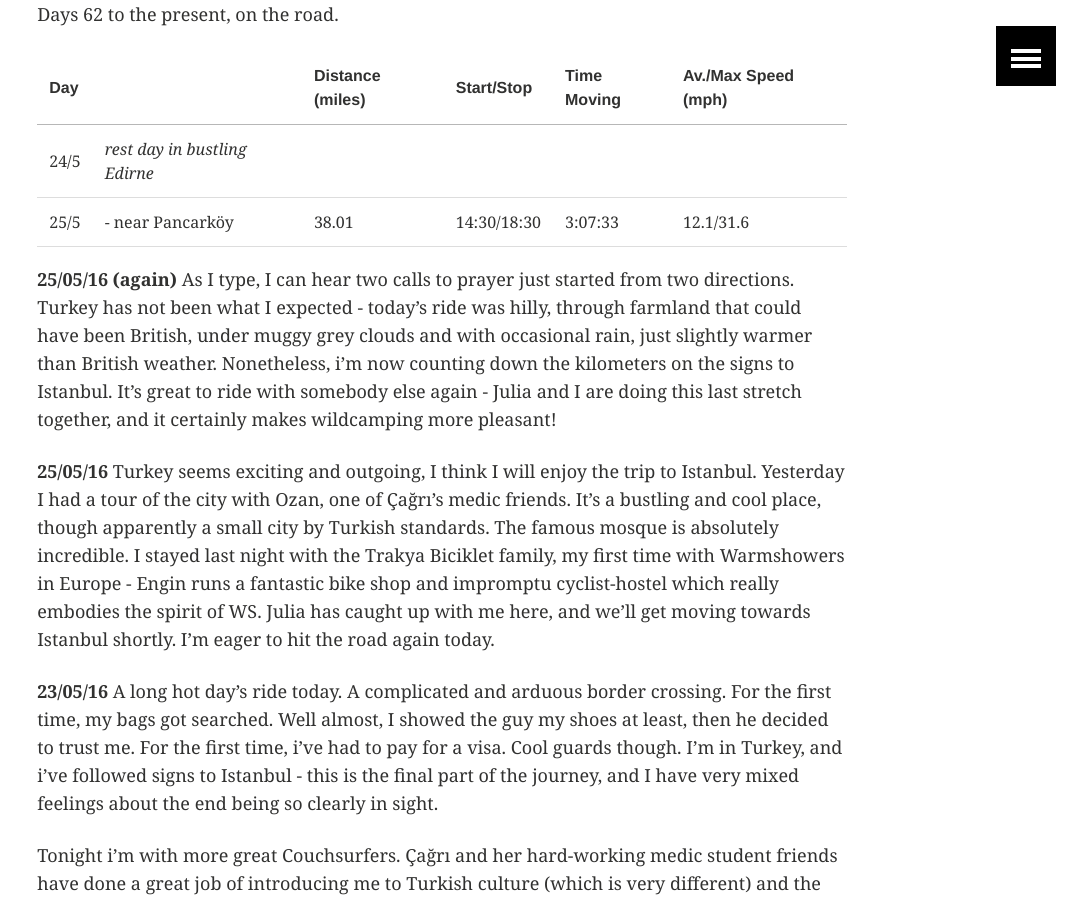
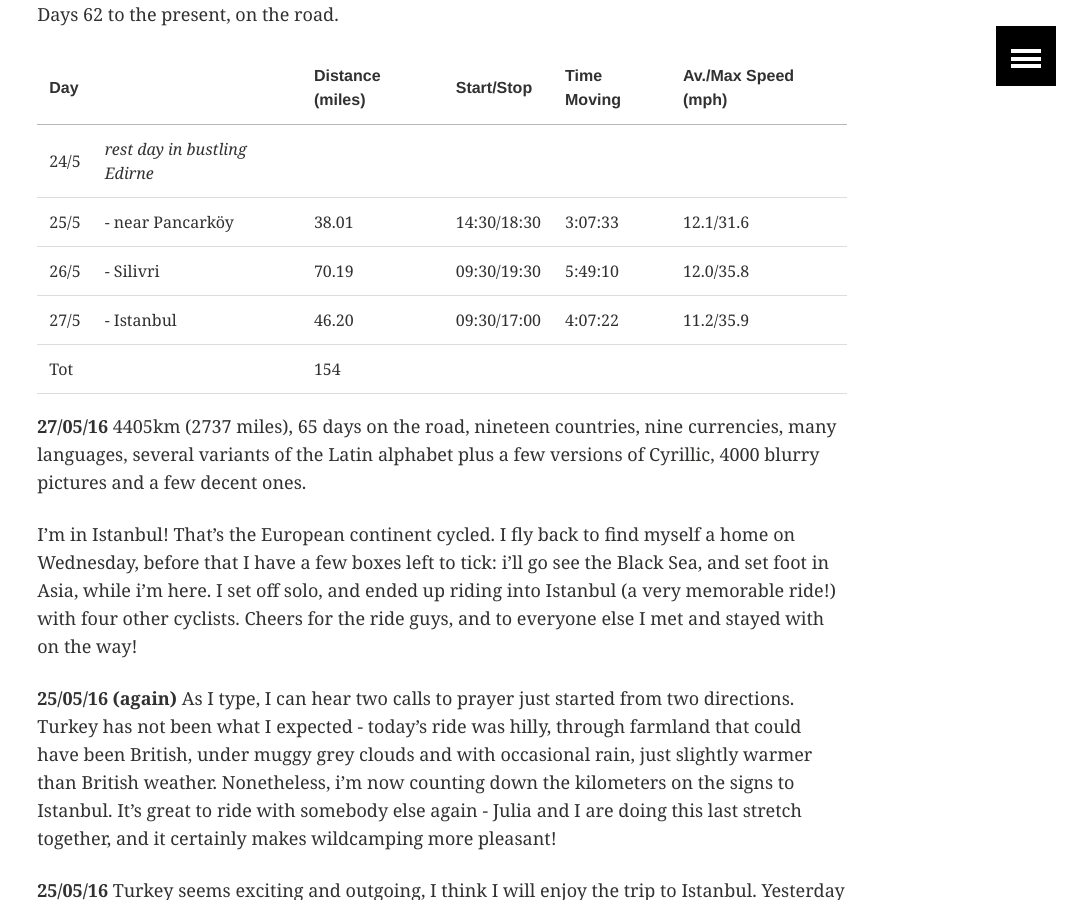
Before and after one commit to ArthurStart/git-blog, a Jekyll site: the page built from _posts/touring/2016-03-24-Quick-Update.md, in a window 1280 px wide and 900 px high, scrolled down 381 px. Shown: the whole window, without its empty margins (198-1280 px from the left). Built offline with Jekyll 4.4.1, drawn with Linux system fonts in a browser that asks for light colours; comment, search, counter and statistics services are not loaded; some of the changed text lies outside the part shown.

Commit message:
Update from Istanbul, and totals added

```diff
--- a/_posts/touring/2016-03-24-Quick-Update.md
+++ b/_posts/touring/2016-03-24-Quick-Update.md
@@ -17,6 +17,14 @@ Days 62 to the present, on the road.
 | --- | ---------------- | ----------  | ----------- | ----------------- |
 | 24/5 | *rest day in bustling Edirne* |
 | 25/5 | - near Pancarköy | 38.01 | 14:30/18:30 | 3:07:33 | 12.1/31.6 |
+| 26/5 | - Silivri       | 70.19 | 09:30/19:30 | 5:49:10 | 12.0/35.8 |
+| 27/5 | - Istanbul      | 46.20 | 09:30/17:00 | 4:07:22 | 11.2/35.9 |
+| Tot  |                 | 154   |             |         |           |
+
+**27/05/16**
+4405km (2737 miles), 65 days on the road, nineteen countries, nine currencies, many languages, several variants of the Latin alphabet plus a few versions of Cyrillic, 4000 blurry pictures and a few decent ones.
+
+I'm in Istanbul! That's the European continent cycled. I fly back to find myself a home on Wednesday, before that I have a few boxes left to tick: i'll go see the Black Sea, and set foot in Asia, while i'm here. I set off solo, and ended up riding into Istanbul (a very memorable ride!) with four other cyclists. Cheers for the ride guys, and to everyone else I met and stayed with on the way!
 
 **25/05/16 (again)**
 As I type, I can hear two calls to prayer just started from two directions. Turkey has not been what I expected - today's ride was hilly, through farmland that could have been British, under muggy grey clouds and with occasional rain, just slightly warmer than British weather. Nonetheless, i'm now counting down the kilometers on the signs to Istanbul. It's great to ride with somebody else again - Julia and I are doing this last stretch together, and it certainly makes wildcamping more pleasant!
@@ -40,6 +48,7 @@ Days 56 to 61 on the road.
 | 21/5 | *..and again* |
 | 22/5 | - Haskovo       | 58.51 | 12:30/19:30 | 4:12:58 | 13.8/32.7 |
 | 23/5 | - Edirne        | 68.44 | 11:30/19:00 | 5:22:41 | 12.7/34.1 |
+| Tot  |                 | 251   |             |         |           |
 
 **22/05/16**
 Tonight i'm Couchsurfing for the first time in a while, and host Tery has some really brilliant stories from travelling the world. Hell, she has had some incredible adventures in Bulgaria! I don't think i'll visit Brazil soon, but I certainly want to see more of this country.
@@ -61,6 +70,7 @@ Days 51 to 55 on the road.
 | 15/5 | *rest day in Skopje, city of statues* |
 | 16/5 | - Kokino        | 43.43 | 12:30/19:30 | 5:01:59 |  8.6/26.3 |
 | 17/5 | - Tarnovlag     | 59.52 | 10:00/20:45* | 6:08:02 | 9.6/42.1 |
+| Tot  |                 | 214   |             |         |           |
 
 *\* I crossed into a new time zone! Duuuude! Both times are local times, but I lost an hour.
 
@@ -91,6 +101,7 @@ Days 43 to 50 on the road.
 | 10/5 | - nearish Priboj | 71.42 | 10:00/19:45 | 6:41:32 | 10.6/33.3 |
 | 11/5 | - Vrnjica       | 49.31 | 10:00/19:00 | 5:52:15 |  8.3/35.3 |
 | 12/5 | - Eleskovice    | 61.01 | 10:15/19:45 | 6:30:03 |  9.3/35.8 |
+| Tot  |                 | 363   |             |         |           |
 
 *\* Accidentally reset bike computer before I had a chance to note down the stats. Oops.*
 
@@ -130,6 +141,7 @@ Days 36 to 42 on the road.
 | 02/5 | - Zagreb        | 53.33 | 11:00/18:30 | 4:58:40 | 10.7/27.5 |
 | 03/5 | - Brinyani      | 58.52 | 12:00/19:00 | 4:56:26 | 11.8/31.8 |
 | 04/5 | - Slavonski Brod | 86.69 | 09:30/17:30* | 7:00:57 | 12.3/29.9 |
+| Tot  |                 | 312   |             |         |           |
 
 *\* N.B. Computer stats include some time/distance spent going into town and dawdling about. 20:30 or so before I got to the night's final destination.*
 
@@ -163,6 +175,7 @@ Days 30-35 on the road.
 | 25/4 | - Venice (Mestre) | 28.05 | 14:00/17:30 | 2:45:25 | 10.1/17.5 |
 | 26/4 | - near Eraclea  | 30.74 | 15:30/18:45 | 2:40:17 | 11.5/19.5 |
 | 27/4 | - near Rožna Dolina | 68.66 | 09:30/19:00 | 5:54:30 | 11.6/21.2 |
+| Tot  |                 | 304   |             |         |           |
 
 **28/04/16**
 Been riding hard for a few days, not managed to update or upload this. My honest review of Italy will wait for another day, but i'll say now that of all the countries i've visited, Italy is the first where I can say that I wouldn't be disappointed never to return. This does a terrible disservice to the really wonderful people who hosted me, and some others I met along the way, and for them I am truly grateful. I'm also able to tuck Venice away as an experience that i'll never forget. All in all, certainly worth it. On a more positive note, my last day in which I dashed for the border was largely pleasant and smooth cycling, until Italy had a last laugh by throwing a little thunderstorm my way. Arrivederci Italy, perhaps.
@@ -196,6 +209,7 @@ Days 23-29 on the road.
 | 19/4 | - Dalaas               | 47.42 | 10:30/19:30 | 4:17:53 | 11.0/26.8 |
 | 20/4 | - near Ried            | 46.60 | 10:30/18:30 | 4:55:50 |  9.4/40.7 |
 | 21/4 | - Laas                 | 52.29 | 10:30/19:00 | 5:42:15 |  9.1/33.7 |
+| Tot  |                        | 290   |             |         |           |
 
 **21/04/16**
 Local campsite wanted €17 for a pitch, and so I am sitting high above a wide valley, the sun just set over the mountains from whence I came today, watching the bustle in the valley and listening to the bells around the necks of the goats on the hillside below me. Today in numbers: border crossings - 3; countries - 3; languages that I don't know - 3; pizzas - 0; altitude reached - 1530m; coffees - just one. Italy has been mixed so far. At first I considered heading straight back to Austria, but i'll give the place a chance. I haven't really scratched the surface of the culture, but in my defense that's tricky when everywhere is shut and everyone is presumably asleep.
@@ -275,6 +290,7 @@ Days 8-13 on the road. [Blog post here.]({% post_url 2016-04-06-The-Netherlands-
 | 03/4 | - Leuven               | 19.59 | 11:30/14:00 | 1:44:39 | 11.2/19.0 |
 | 04/4 | - Maastricht           | 50.42 | 11:00/18:00 | 4:14:16 | 11.8/22.5 |
 | 05/4 | - Drielandenpunt       | 20.31 | 17:00/20:00 | 2:04:41 |  9.7/27.4 |
+| Tot  |                        | 265   |             |         |           |
 
 **05/04/16**
 I'm camped in the Netherlands, about 300 meters from Germany and 400 from Belgium. Yesterday I had a beautiful quick ride (dat average) to Maastricht, where I had a brilliant time seeing the city, meeting locals, and visiting the weirdest and possibly best beer bar i've ever been to. Today completed the city tour, and featured a quick trip to a cool blues bar full of character. Thanks to Aleks for the tour and for letting me crash, first Couchsurfing experience definitely a positive one. Got a few miles in before dark, but I found some hills in the Netherlands, and had some slight bike-issues (nothing significant I hope) so it was slow going. Off to join the Rhine next!
@@ -303,6 +319,7 @@ Days 1-7 on the road. [Blog post here.]({% post_url 2016-03-30-Aberdeen-to-Amste
 | 28/3 | Berwick - Chathill     | 43.64 | 12:00/19:00 | 4:20:18 | 10.0/24.1 |
 | 29/3 | - Newcastle            | 47.33 | 12:00/20:00 | 4:36:21 | 10.2/29.7 |
 | 30/3 | - Ferry terminal       |  9.72 | 13:45/15:00 | 1:03:53 |  9.1/22.5 |
+| Tot  |                        | 245   |             |         |           |
 
 **30/03/16 (again again)**
 You'd have thought that the ferry live-musician would know how to tune a guitar, huh? So far the Orkney ferry is winning.
```
Also changed, not shown: other parts of _posts/touring/2016-03-24-Quick-Update.md (+1 -0 lines).
